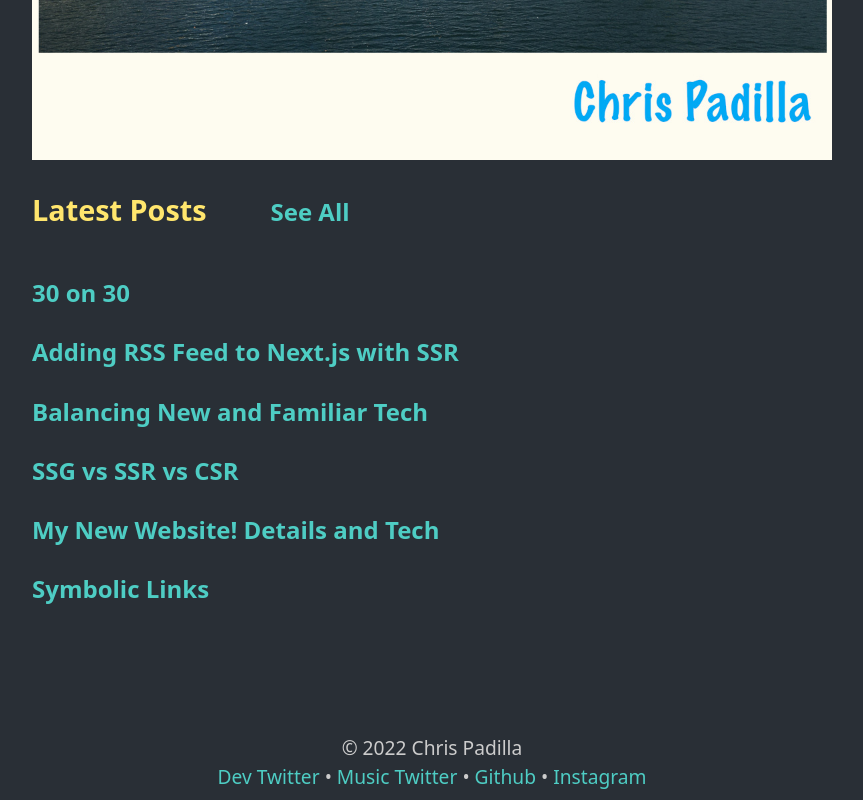
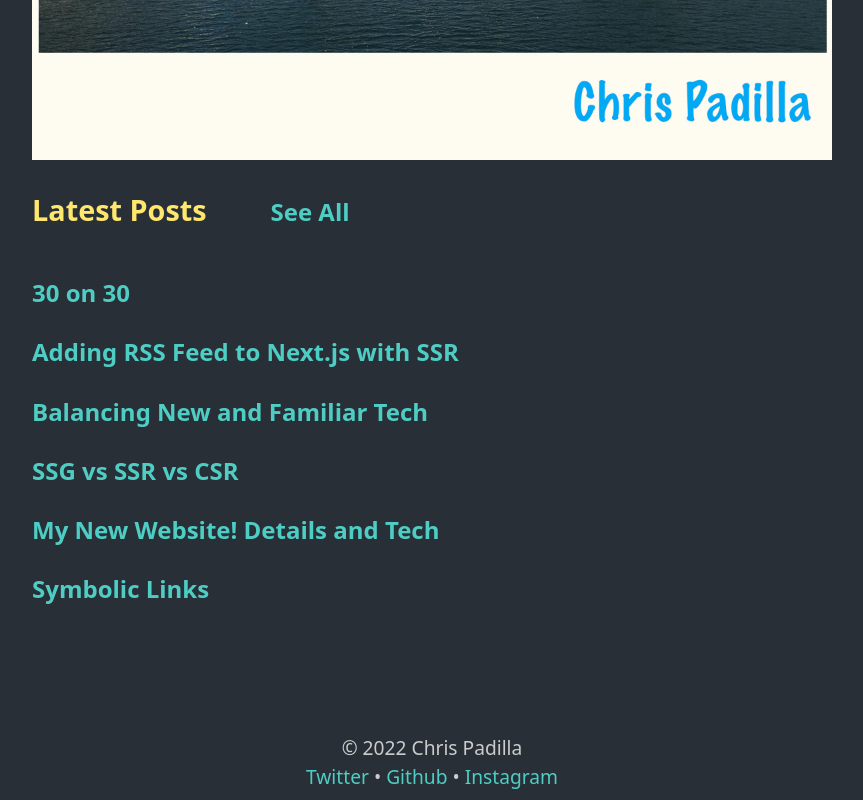
Before and after one commit to cdpadilla42/chrisdpadilla.com, a Next.js app: page / in a window 1280 px wide. Shown: the part 1017-1817 px from the top of the page, without its empty margins (208-1071 px from the left). Built offline with nearby package versions, Linux system fonts and the light colour scheme.

Commit message:
Add twitter to footer

```diff
--- a/components/footer.js
+++ b/components/footer.js
@@ -1,21 +1,12 @@
-import {
-  DEV_TWITTER_URL,
-  GITHUB_URL,
-  INSTAGRAM_URL,
-  MUSIC_TWITTER_URL,
-} from '../lib/constants';
+import { MUSIC_TWITTER_URL, GITHUB_URL, INSTAGRAM_URL } from '../lib/constants';
 
 export default function Footer() {
   return (
     <footer>
       <span>© {new Date().getFullYear()} Chris Padilla</span>
       <br />
-      <a href={DEV_TWITTER_URL} target="_blank" rel="noopener noreferrer">
-        Dev Twitter
-      </a>{' '}
-      •{' '}
       <a href={MUSIC_TWITTER_URL} target="_blank" rel="noopener noreferrer">
-        Music Twitter
+        Twitter
       </a>{' '}
       •{' '}
       <a href={GITHUB_URL} target="_blank" rel="noopener noreferrer">
```
